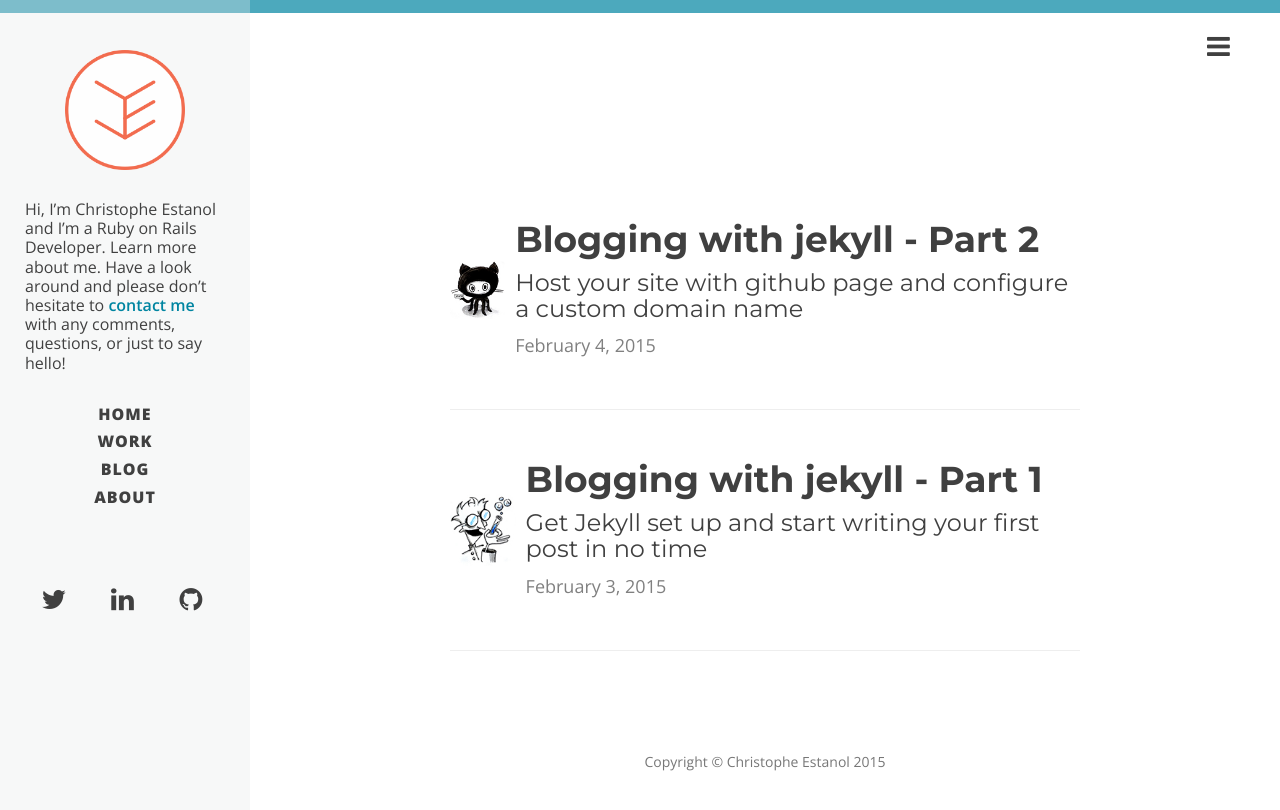
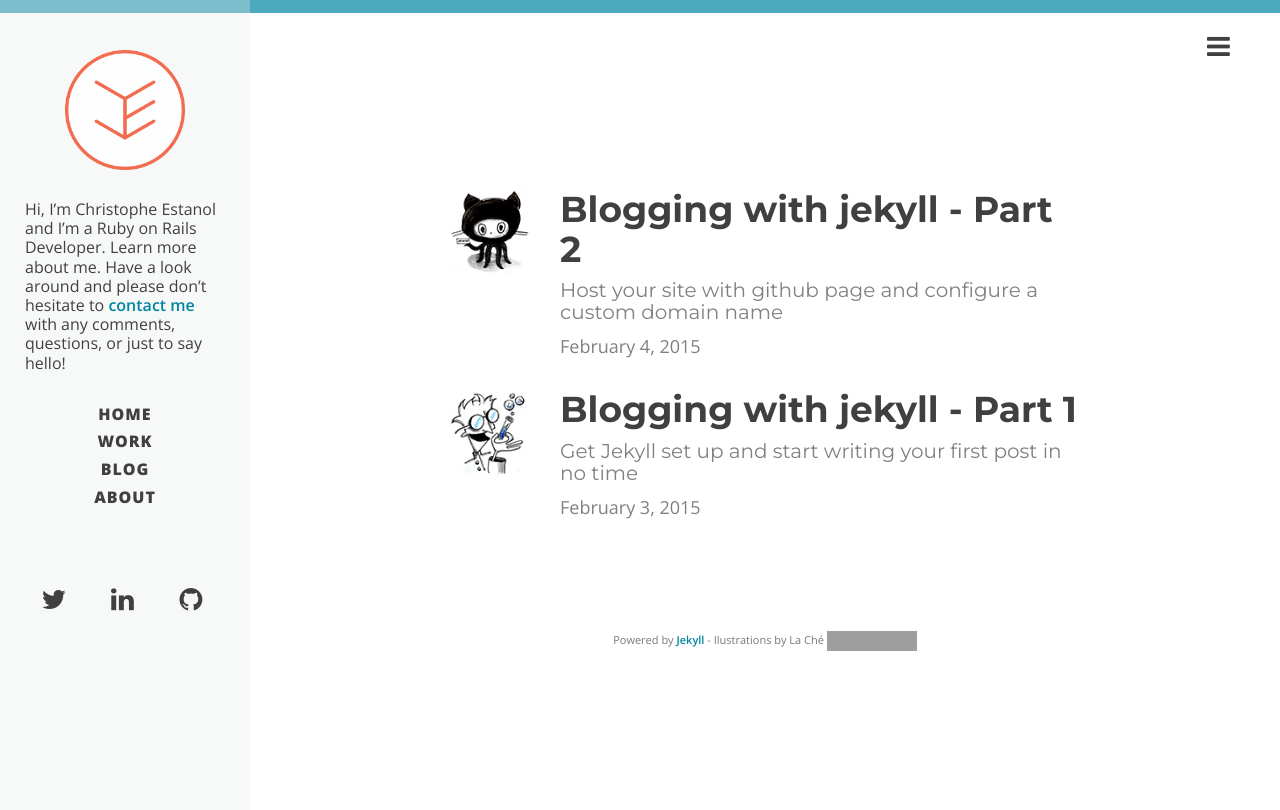
Before and after one commit to ChrisEstanol/ce-blog, a Jekyll site: the page built from blog.html, in a window 1280 px wide. Shown: the top 810 px of the page. Built offline with Jekyll 4.4.1, drawn with Linux system fonts in a browser that asks for light colours; nearby versions of some CDN libraries; Markdown is read by kramdown in place of the engine named in the settings; grey boxes are pictures that could not be loaded.

Commit message:
CC footer

```diff
--- a/_includes/footer.html
+++ b/_includes/footer.html
@@ -41,8 +41,8 @@
         </li>
         {% endif %}
     </ul> -->
-    <p class="copyright text-muted">Copyright &copy; {{ site.title }} {{ site.time | date: '%Y' }}</p>
-
+    <p class="copyright text-muted ">Powered by <a href="http://www.jekyllrb.com">Jekyll</a><span xmlns:dct="http://purl.org/dc/terms/" property="dct:title"> - Ilustrations</span> by <span xmlns:cc="http://creativecommons.org/ns#" property="cc:attributionName">La Ché</span>
+    <span><a rel="license" href="http://creativecommons.org/licenses/by-nc/4.0/"><img alt="Creative Commons License" style="border-width:0; display: inline-block;" src="https://i.creativecommons.org/l/by-nc/4.0/80x15.png"/></a></span></p>
 </footer>
 
 <!-- jQuery -->
--- a/blog.html
+++ b/blog.html
@@ -4,12 +4,13 @@
 description: "My latest posts"
 ---
 
-<div class="media">
+<div class="row">
+  <div class="media">
   {% for post in site.categories.blog %}
-  <div class="media-left media-middle">
+  <div class="col-lg-2">
       <img class="media-object" src="{{ site.baseurl}}/{{post.thumb-img }}" alt="...">
   </div>
-  <div class="media-body post-preview">
+  <div class="col-lg-10 post-preview">
     <a href="{{ post.url | prepend: site.baseurl }}">
       <h2 class="media-heading post-title">{{ post.title }}</h2>
       </h2>
@@ -23,4 +24,5 @@
   </div>
   <hr>
   {% endfor %}
+  </div>
 </div>
--- a/css/style.css
+++ b/css/style.css
@@ -65,12 +65,7 @@
   color: #808080;
   font-style: italic;
 }
-hr.small {
-  max-width: 100px;
-  margin: 15px auto;
-  border-width: 4px;
-  border-color: white;
-}
+
 .main-nav {
   font-family: 'Montserrat', 'Helvetica Neue', Helvetica, Arial, sans-serif;
 }
@@ -126,6 +121,7 @@
 .intro-header .page-heading h1 {
   margin-top: 0;
   font-size: 50px;
+  color: black;
 }
 .intro-header .site-heading .subheading,
 .intro-header .page-heading .subheading {
@@ -137,6 +133,11 @@
   margin: 10px 0 0;
   color: grey;
 }
+
+.intro-header .post-heading .meta {
+  color: grey;
+}
+
 @media only screen and (min-width: 768px) {
   .intro-header .site-heading h1,
   .intro-header .page-heading h1 {
@@ -188,13 +189,14 @@
 }
 .post-preview > a > .post-title {
   font-size: 30px;
-  margin-top: 30px;
   margin-bottom: 10px;
 }
 .post-preview > a > .post-subtitle {
   margin: 0;
+  font-size: 20px;
   font-weight: 300;
   margin-bottom: 10px;
+  color: grey;
 }
 .post-preview > .post-meta {
   color: #808080;
@@ -231,14 +233,14 @@
   border-bottom-left-radius: 5px;
 }
 footer {
-  padding: 50px 0 65px;
+  padding: 50px 0 0px;
 }
 footer .list-inline {
   margin: 0;
   padding: 0;
 }
 footer .copyright {
-  font-size: 14px;
+  font-size: 11px;
   text-align: center;
   margin-bottom: 0;
 }
@@ -409,4 +411,5 @@
 
   .logo {
     display: none;
+  }
 }
```
Also changed, not shown: _posts/blog/2015-02-04-blogging-with-jekyll-part-2.md (+1 -1 lines), 2 other files.
